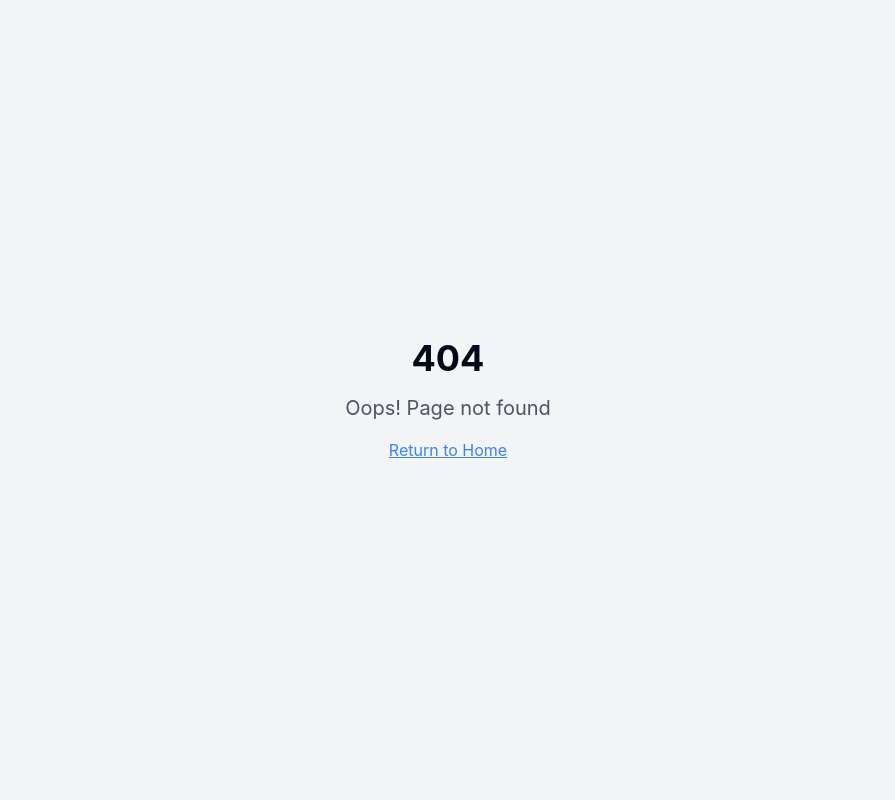
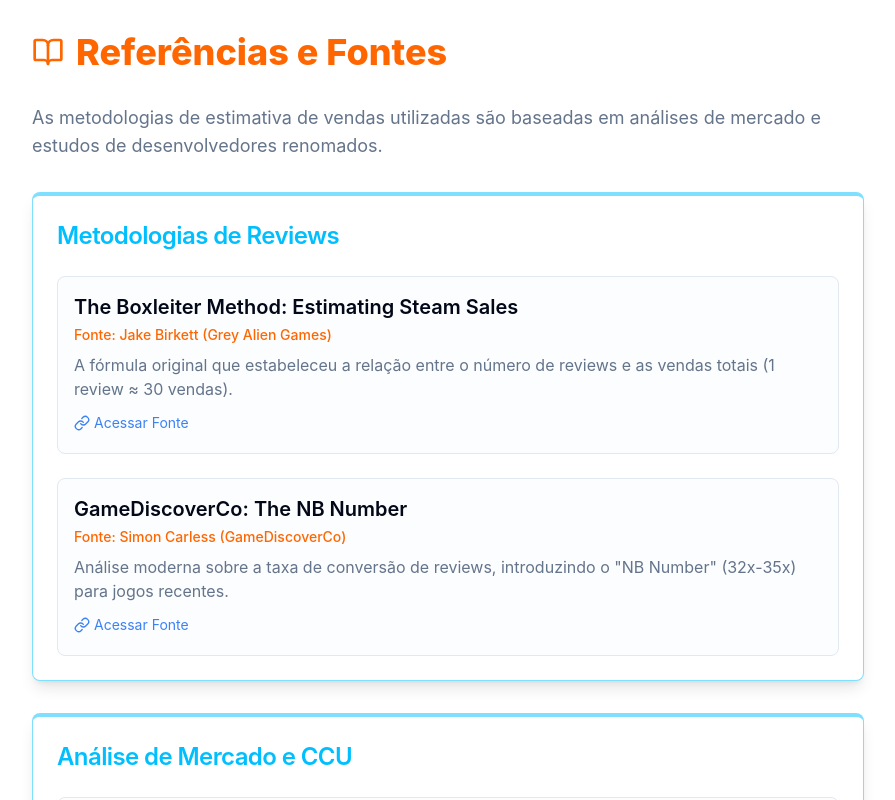
Before and after one commit to viniciusdl141/Gogo-Games-DashBoard, a React (Vite) app: page /references in a window 1280 px wide. Before the commit this address had no page. Shown: the top 800 px of the page, without its empty margins (192-1087 px from the left). Built offline with nearby package versions, Linux system fonts and the light colour scheme.

Commit message:
[dyad] Criando a página de referências e adicionando a rota - wrote 2 file(s)

```diff
--- a/src/App.tsx
+++ b/src/App.tsx
@@ -1,83 +1,20 @@
-import { Toaster as Sonner } from "@/components/ui/sonner";
-import { TooltipProvider } from "@/components/ui/tooltip";
-import { QueryClient, QueryClientProvider } from "@tanstack/react-query";
-import { BrowserRouter, Routes, Route, Navigate } from "react-router-dom";
-import Index from "./pages/Index";
-import NotFound from "./pages/NotFound";
-import Login from "./pages/Login";
-import AdminPanel from "./pages/AdminPanel";
-import StrategicView from "./pages/StrategicView";
-import PresentationMode from "./pages/PresentationMode"; // Import PresentationMode
-import { SessionContextProvider, useSession } from "@/components/SessionContextProvider";
-import React from "react";
-import { ThemeProvider } from "@/components/theme-provider";
+"use client";
 
-const queryClient = new QueryClient();
+import React from 'react';
+import { BrowserRouter as Router, Routes, Route } from 'react-router-dom';
+import IndexPage from './pages/Index';
+import ReferencesPage from './pages/References'; // Importando a nova página
 
-// Componente de rota protegida
-const ProtectedRoute: React.FC<{ children: React.ReactNode }> = ({ children }) => {
-  const { session, isLoading } = useSession();
-
-  if (isLoading) {
-    return <div className="min-h-screen flex items-center justify-center">Carregando...</div>; // Ou um spinner de carregamento
-  }
-
-  if (!session) {
-    return <Navigate to="/login" replace />;
-  }
-
-  return <>{children}</>;
-};
-
-const App = () => (
-  <QueryClientProvider client={queryClient}>
-    <ThemeProvider defaultTheme="light" storageKey="vite-ui-theme">
-      <TooltipProvider delayDuration={100} skipDelayDuration={50}>
-        <Sonner />
-        <BrowserRouter>
-          <SessionContextProvider>
-            <Routes>
-              <Route path="/login" element={<Login />} />
-              <Route
-                path="/"
-                element={
-                  <ProtectedRoute>
-                    <Index />
-                  </ProtectedRoute>
-                }
-              />
-              <Route
-                path="/admin"
-                element={
-                  <ProtectedRoute>
-                    <AdminPanel />
-                  </ProtectedRoute>
-                }
-              />
-              <Route
-                path="/strategic"
-                element={
-                  <ProtectedRoute>
-                    <StrategicView />
-                  </ProtectedRoute>
-                }
-              />
-              <Route
-                path="/presentation/:gameId"
-                element={
-                  <ProtectedRoute>
-                    <PresentationMode />
-                  </ProtectedRoute>
-                }
-              />
-              {/* ADD ALL CUSTOM ROUTES ABOVE THE CATCH-ALL "*" ROUTE */}
-              <Route path="*" element={<NotFound />} />
-            </Routes>
-          </SessionContextProvider>
-        </BrowserRouter>
-      </TooltipProvider>
-    </ThemeProvider>
-  </QueryClientProvider>
-);
+function App() {
+  return (
+    <Router>
+      <Routes>
+        <Route path="/" element={<IndexPage />} />
+        <Route path="/references" element={<ReferencesPage />} />
+        {/* Adicione outras rotas aqui conforme necessário */}
+      </Routes>
+    </Router>
+  );
+}
 
 export default App;
--- /dev/null
+++ b/src/pages/References.tsx
@@ -0,0 +1,47 @@
+"use client";
+
+import React from 'react';
+import { Card, CardContent, CardHeader, CardTitle } from '@/components/ui/card';
+import { Separator } from '@/components/ui/separator';
+import { BookOpen, Link as LinkIcon } from 'lucide-react';
+import { REFERENCES, Reference } from '@/lib/constants';
+
+const ReferencesPage: React.FC = () => {
+    return (
+        <div className="p-4 md:p-8 max-w-4xl mx-auto space-y-8">
+            <h1 className="text-4xl font-extrabold text-gogo-orange flex items-center">
+                <BookOpen className="h-8 w-8 mr-3" /> Referências e Fontes
+            </h1>
+            <p className="text-lg text-muted-foreground">
+                As metodologias de estimativa de vendas utilizadas são baseadas em análises de mercado e estudos de desenvolvedores renomados.
+            </p>
+
+            {Object.entries(REFERENCES).map(([category, refs]) => (
+                <Card key={category} className="shadow-lg border-t-4 border-gogo-cyan/50">
+                    <CardHeader>
+                        <CardTitle className="text-2xl text-gogo-cyan">{category}</CardTitle>
+                    </CardHeader>
+                    <CardContent className="space-y-6">
+                        {refs.map((ref: Reference, index: number) => (
+                            <div key={index} className="p-4 border rounded-lg bg-muted/20">
+                                <h3 className="text-xl font-semibold text-foreground">{ref.title}</h3>
+                                <p className="text-sm text-gogo-orange font-medium mt-1">Fonte: {ref.source}</p>
+                                <p className="mt-2 text-muted-foreground">{ref.description}</p>
+                                <a
+                                    href={ref.url}
+                                    target="_blank"
+                                    rel="noopener noreferrer"
+                                    className="inline-flex items-center mt-3 text-sm text-blue-500 hover:text-blue-600 transition-colors"
+                                >
+                                    <LinkIcon className="h-4 w-4 mr-1" /> Acessar Fonte
+                                </a>
+                            </div>
+                        ))}
+                    </CardContent>
+                </Card>
+            ))}
+        </div>
+    );
+};
+
+export default ReferencesPage;
```
